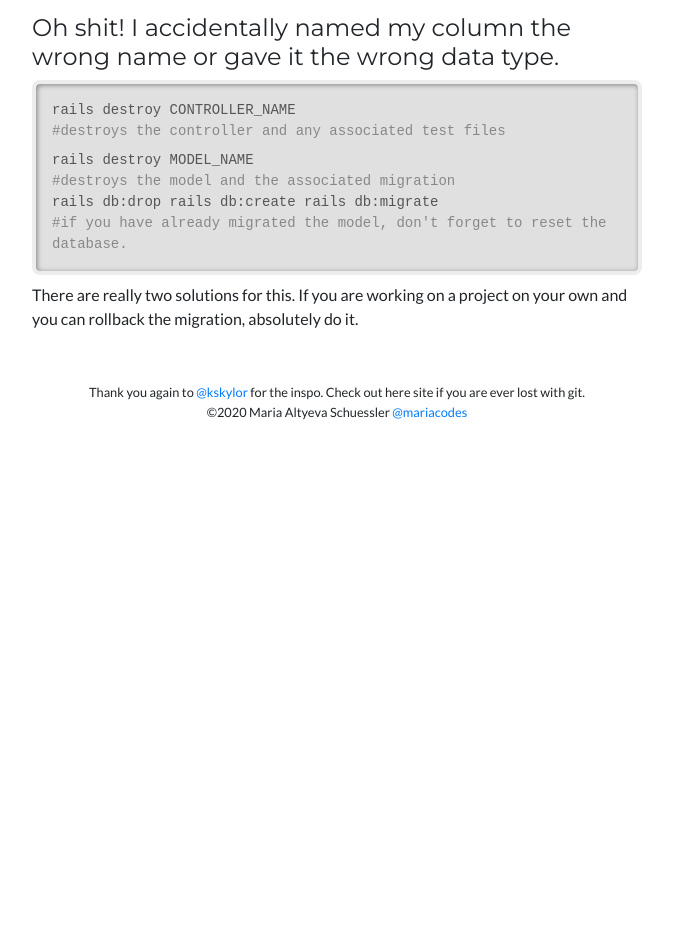
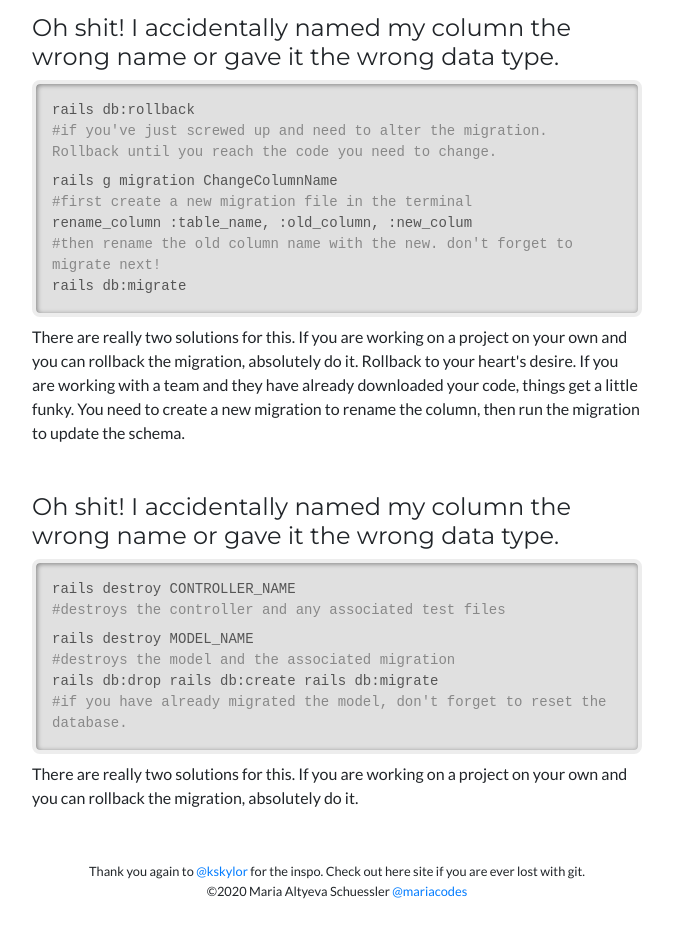
Before and after one commit to maltyeva/ohshitrails, a plain HTML site: page index.html in a window 1280 px wide. Shown: the part 920-1853 px from the top of the page, without its empty margins (303-976 px from the left). Before the commit the page ends 1374 px from the top, so only its background shows below. Drawn offline with nearby package versions, Linux system fonts and the light colour scheme; a web font is replaced by a local one.

Commit message:
column name

```diff
--- a/index.html
+++ b/index.html
@@ -47,8 +47,6 @@
             <code>rails new APP_NAME --database=postgresql</code>
           </div>
           <p>Create an application by running the rails new command in terminal. By default, rails will create an application using sqlite3 as the database, but you can specify the database when you create an application. Here is a list of some other common rails flags.</p>
-
-
         </div>
       </section>
       <section>
@@ -68,6 +66,23 @@
         </div>
       </section>
       <section>
+       <div class="row spaced">
+        <div class="col-xs-12 col-sm-6 offset-sm-3">
+          <h2>Oh shit! I accidentally named my column the wrong name or gave it the wrong data type. </h2>
+          <div class="code-block">
+            <code>rails db:rollback</code>
+            <code class="comments">#if you've just screwed up and need to alter the migration. Rollback until you reach the code you need to change.</code>
+            <code class="pt-2">rails g migration ChangeColumnName</code>
+            <code class="comments">#first create a new migration file in the terminal</code>
+            <code>rename_column :table_name, :old_column, :new_colum</code>
+            <code class="comments">#then rename the old column name with the new. don't forget to migrate next!</code>
+            <code>rails db:migrate</code>
+          </div>
+          <p>There are really two solutions for this. If you are working on a project on your own and you can rollback the migration, absolutely do it. Rollback to your heart's desire. If you are working with a team and they have already downloaded your code, things get a little funky. You need to create a new migration to rename the column, then run the  migration to update the schema.</p>
+        </div>
+      </div>
+    </section>
+    <section>
        <div class="row spaced">
         <div class="col-xs-12 col-sm-6 offset-sm-3">
           <h2>Oh shit! I accidentally named my column the wrong name or gave it the wrong data type. </h2>
```
